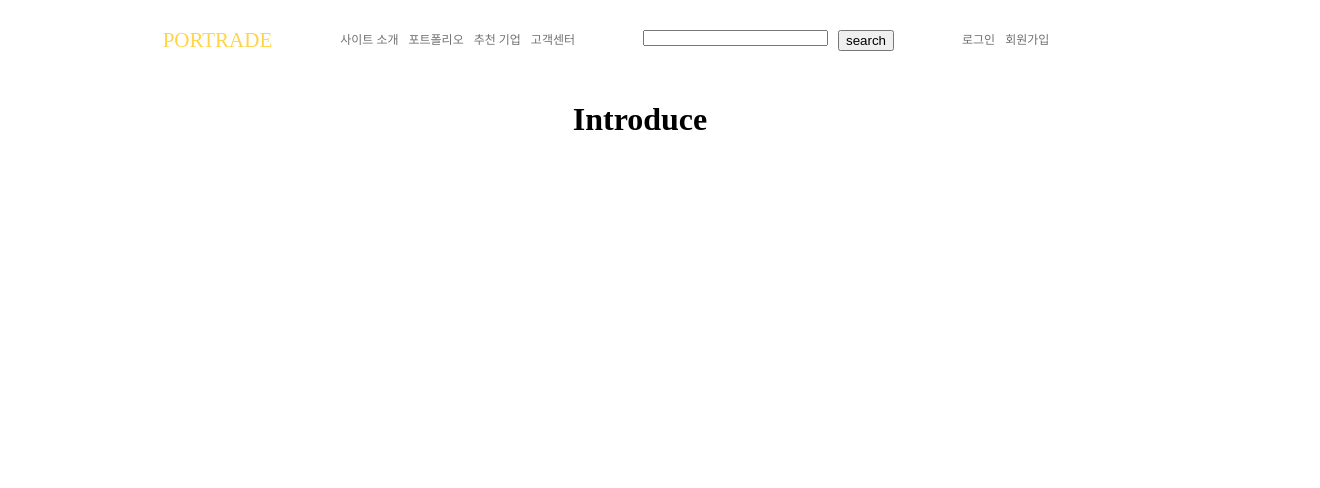
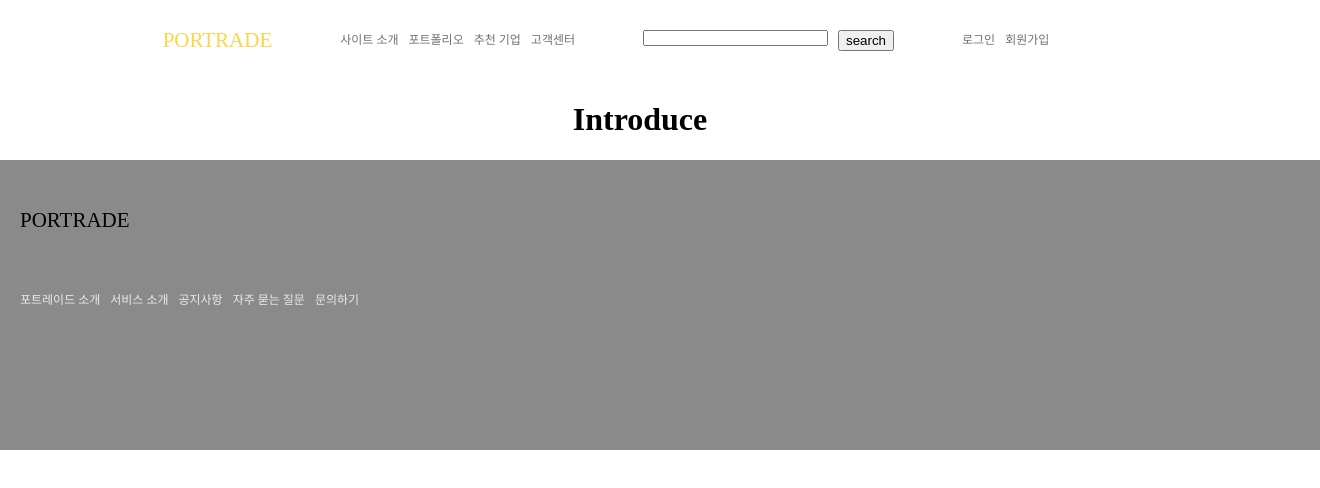
Before and after one commit to haryan248/Portrade_FrontEnd_React, a React (Create React App) app: page /introduce in a window 1280 px wide. Shown: the top 488 px of the page, 1320 px wide, since content can reach past the window. Built offline with nearby package versions, Linux system fonts and the light colour scheme.

Commit message:
푸터 추가

```diff
--- a/src/App.js
+++ b/src/App.js
@@ -2,6 +2,7 @@ import React from "react";
 import { Route, Switch } from "react-router-dom";
 import { Error, Home, Introduce, Login, Mypage, Help, Portfolio, Register, Suggestion } from "./pages";
 import Header from "./components/header/Header";
+import Footer from "./components/footer/Footer";
 
 import "./css/app.css";
 
@@ -21,6 +22,8 @@ const App = () => {
                 <Route exact path="/introduce" component={Introduce} />
                 <Route component={Error} />
             </Switch>
+
+            <Footer />
         </>
     );
 };
--- /dev/null
+++ b/src/components/footer/Footer.js
@@ -0,0 +1,23 @@
+import React, { useState } from "react";
+import { Link } from "react-router-dom";
+
+import "./css/footer.css";
+
+const Footer = () => {
+    return (
+        <footer>
+            <div className="footer-logo">
+                <Link to="/">PORTRADE</Link>
+            </div>
+            <nav className="footer-nav-bar">
+                <Link to="">포트레이드 소개</Link>
+                <Link to="">서비스 소개</Link>
+                <Link to="">공지사항</Link>
+                <Link to="">자주 묻는 질문</Link>
+                <Link to="">문의하기</Link>
+            </nav>
+        </footer>
+    );
+};
+
+export default Footer;
--- /dev/null
+++ b/src/components/footer/css/footer.css
@@ -0,0 +1,21 @@
+footer {
+    width: 100%;
+    height: 250px;
+    line-height: 80px;
+    justify-content: center;
+    align-items: center;
+    background-color: #8a8a8a;
+    padding: 20px;
+}
+.footer-logo {
+    font-size: 21px;
+    color: #000000;
+}
+.footer-nav-bar {
+    display: flex;
+    font-size: 12px;
+    color: #eaeaea;
+}
+.footer-nav-bar a {
+    padding-right: 10px;
+}
```
